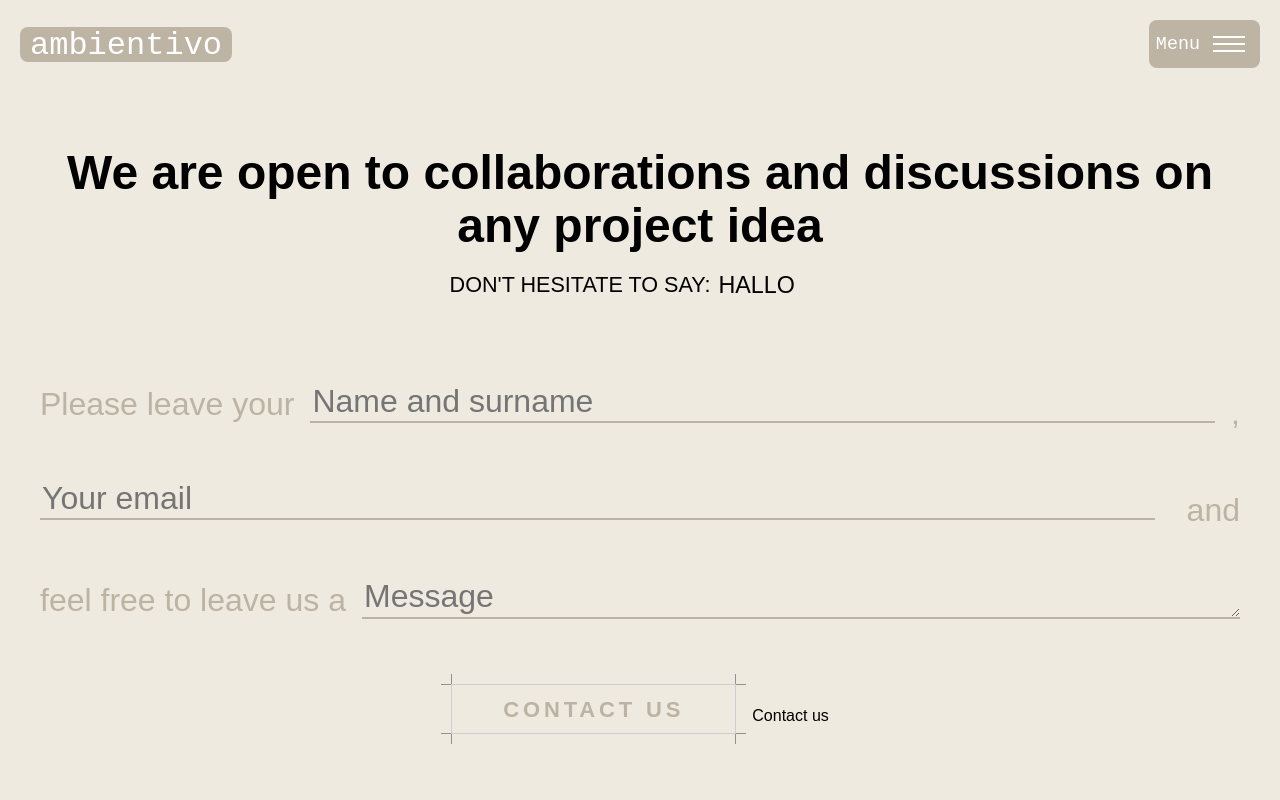
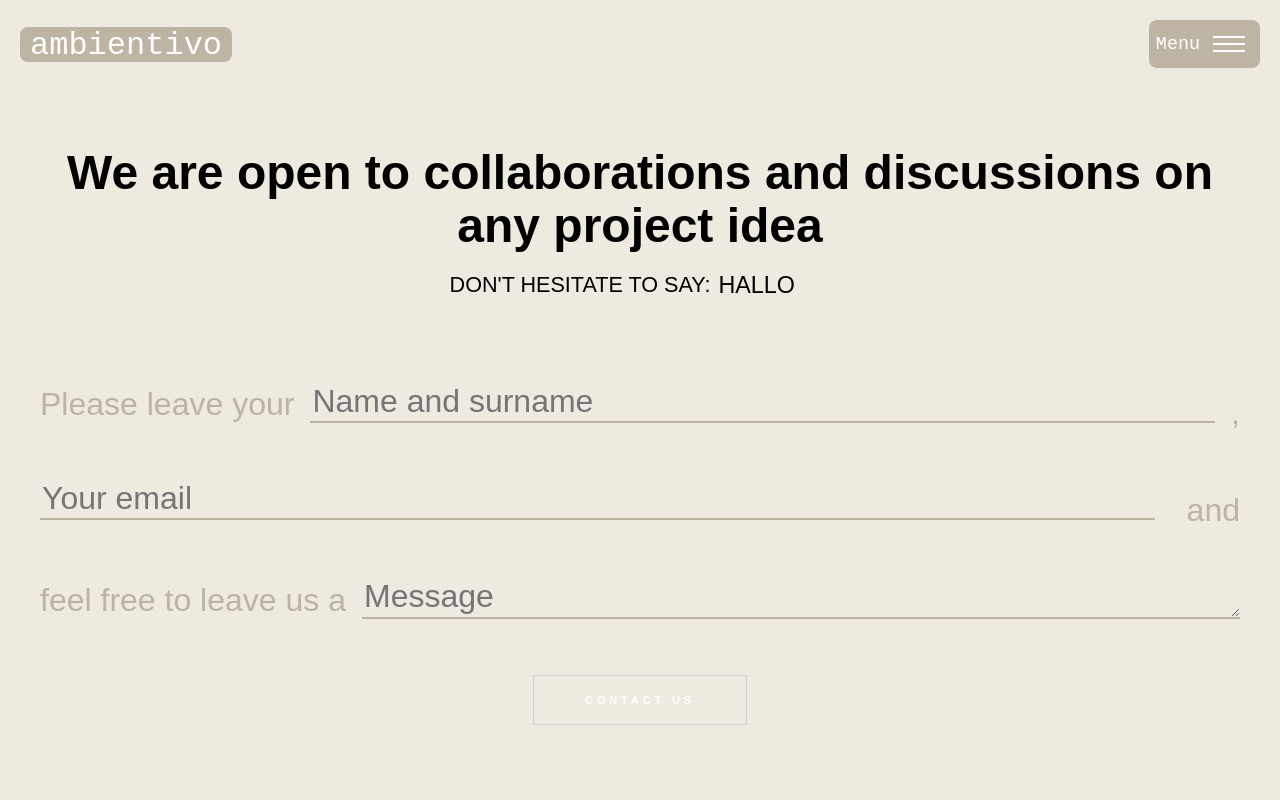
Before and after one commit to davidvidovic-web/ambientivo, a React (Vite) app: page /contact in a window 1280 px wide. Shown: the top 800 px of the page. Built offline with nearby package versions, Linux system fonts and the light colour scheme.

Commit message:
removed styled button

```diff
--- a/src/components/Form/Form.jsx
+++ b/src/components/Form/Form.jsx
@@ -111,14 +111,11 @@ const ContactForm = () => {
           ></textarea>
         </div>
         <div>
-          <Button
-            text="Contact us"
-            onClick={handleSubmit}
-            style={{ cursor: "pointer" }}
+          <button
+            className="ambientivo-shortcode ambientivo-m  ambientivo-button ambientivo-layout--outlined   ambientivo-html--link"
             type="submit"
             disabled={loading}
-          ></Button>
-          <button type="submit" disabled={loading}>
+          >
             Contact us
           </button>
         </div>
```
